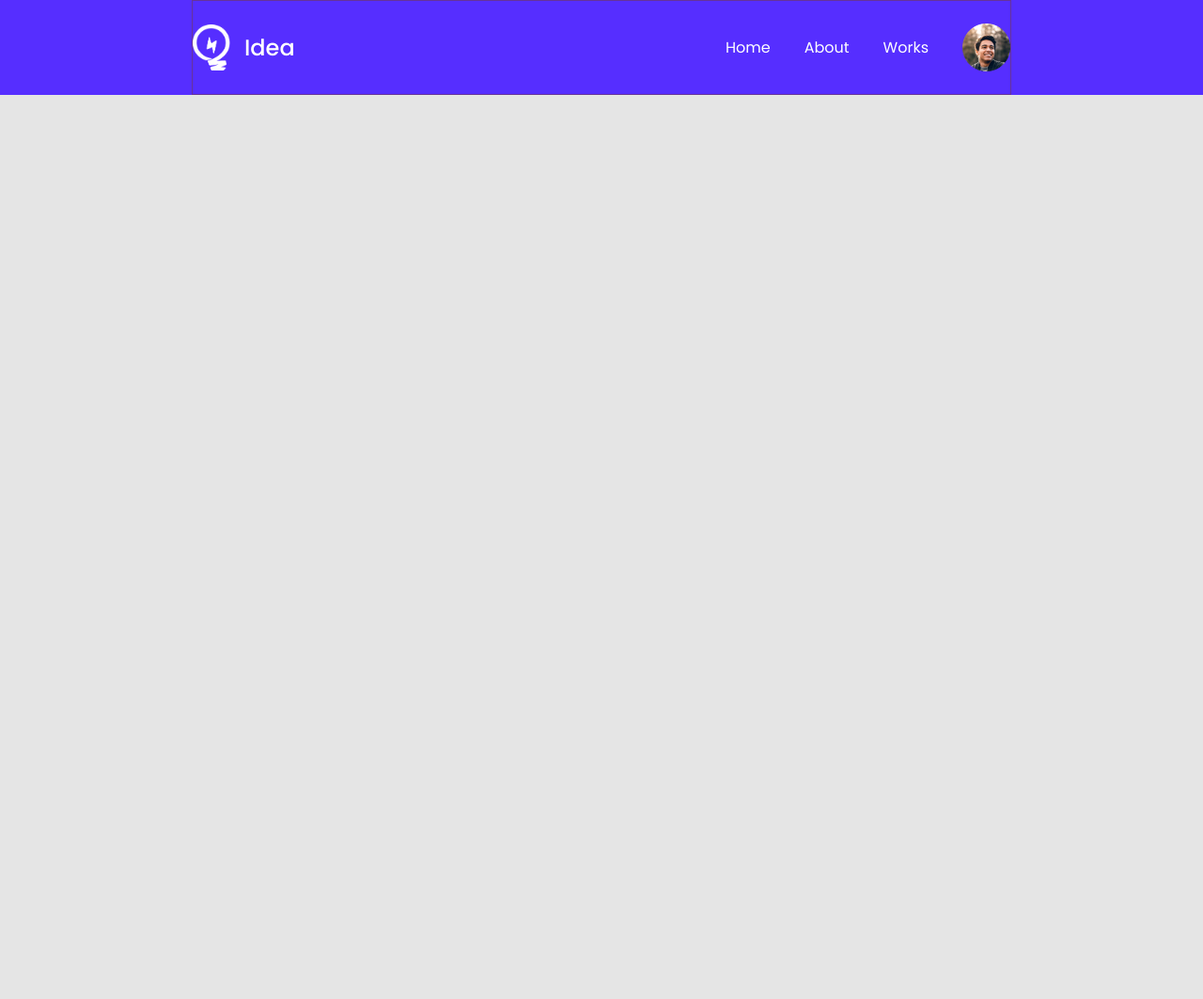
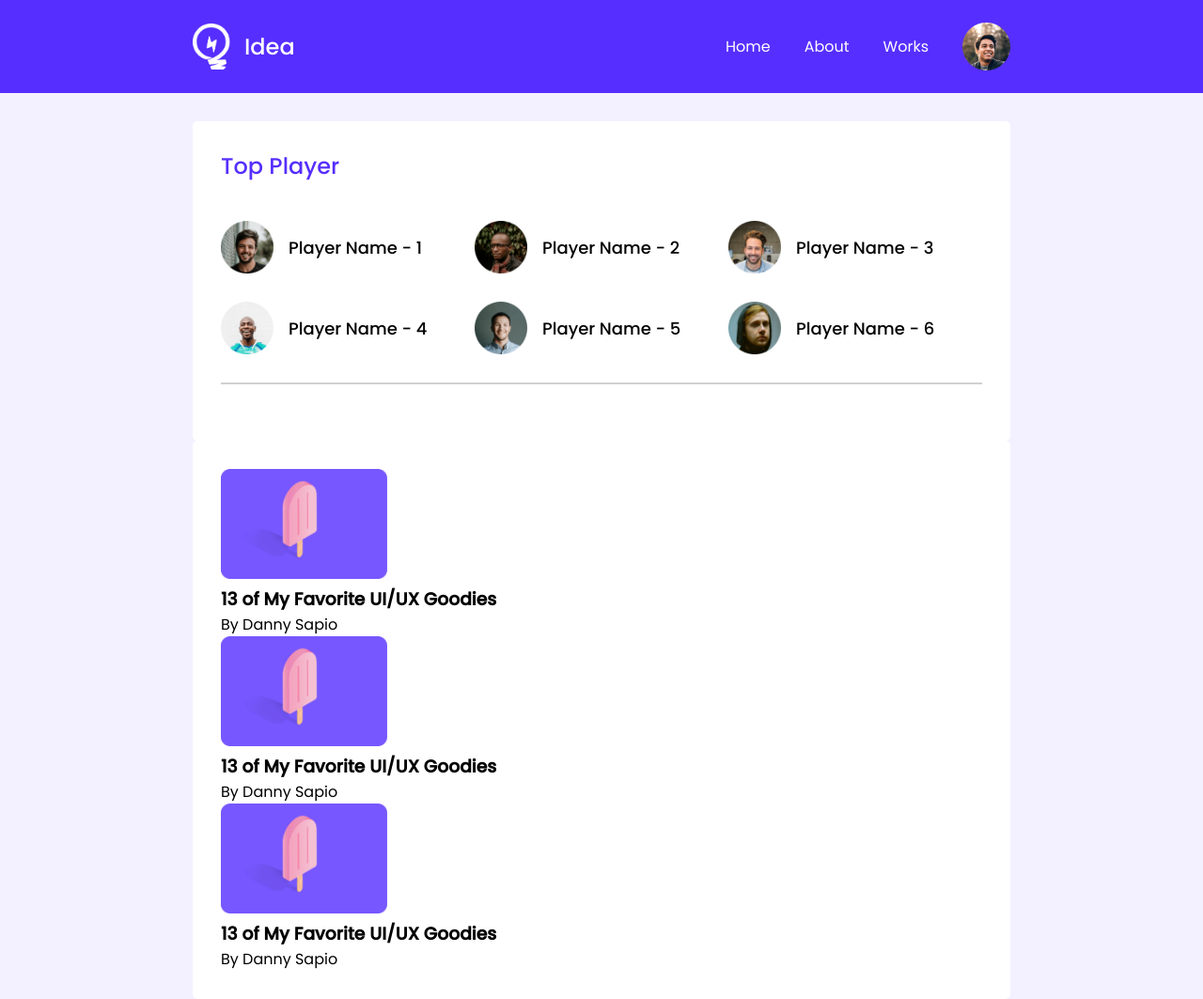
Before and after one commit to habib-sc/leaderboard-with-html-css, a plain HTML site: page index.html in a window 1280 px wide. Shown: the whole page at 94% size. Before the commit the page ends 800 px from the top, so only its background shows below. Drawn offline with Linux system fonts and the light colour scheme.

Commit message:
blog section started

```diff
--- a/index.html
+++ b/index.html
@@ -13,7 +13,7 @@
 
     <!-- Header Section Start -->
     <header class="header">
-        <nav class="container navbar">
+        <nav class="navbar">
                 <div class="header-left">
                     <img src="./images/icons/logo.png" alt="Logo Image">
                     <span>Idea</span>
@@ -28,5 +28,83 @@
     </header>
     <!-- Header Section End -->
 
+    <!-- Main Section Start -->
+    <main>
+        <!-- Top Player Section Start -->
+        <section class="container top-players-section">
+            <h1 class="section-title">Top Player</h1>
+            <div class="top-players">
+                <div class="player">
+                    <img src="./images/players/player-1.png" alt="">
+                    <h3>Player Name - 1</h3>
+                </div>
+                <div class="player">
+                    <img src="./images/players/player-2.png" alt="">
+                    <h3>Player Name - 2</h3>
+                </div>
+                <div class="player">
+                    <img src="./images/players/player-3.png" alt="">
+                    <h3>Player Name - 3</h3>
+                </div>
+                <div class="player">
+                    <img src="./images/players/player-4.png" alt="">
+                    <h3>Player Name - 4</h3>
+                </div>
+                <div class="player">
+                    <img src="./images/players/player-5.png" alt="">
+                    <h3>Player Name - 5</h3>
+                </div>
+                <div class="player">
+                    <img src="./images/players/player-6.png" alt="">
+                    <h3>Player Name - 6</h3>
+                </div>
+            </div>
+            <hr>
+        </section>
+        <!-- Top Player Section End -->
+
+        <!-- Top Blogs Section Start -->
+        <section class="container">
+            <div class="top-blogs">
+                <!-- Article Start -->
+                <article class="blog">
+                    <div class="blog-thumbnail">
+                        <img src="./images/blogs/blog-1.png" alt="Blog thumbnail">
+                    </div>
+                    <div class="blog-info">
+                        <h3>13 of My Favorite
+                            UI/UX Goodies</h3>
+                        <p>By <span>Danny Sapio</span></p>
+                    </div>
+                </article>
+                <article class="blog">
+                    <div class="blog-thumbnail">
+                        <img src="./images/blogs/blog-1.png" alt="Blog thumbnail">
+                    </div>
+                    <div class="blog-info">
+                        <h3>13 of My Favorite
+                            UI/UX Goodies</h3>
+                        <p>By <span>Danny Sapio</span></p>
+                    </div>
+                </article>
+                <article class="blog">
+                    <div class="blog-thumbnail">
+                        <img src="./images/blogs/blog-1.png" alt="Blog thumbnail">
+                    </div>
+                    <div class="blog-info">
+                        <h3>13 of My Favorite
+                            UI/UX Goodies</h3>
+                        <p>By <span>Danny Sapio</span></p>
+                    </div>
+                </article>
+                <!-- Article End -->
+            </div>
+        </section>
+        <!-- Top Blogs Section Start -->
+
+
+    </main>
+     <!-- Main Section End -->
+
 </body>
 </html>
--- a/style.css
+++ b/style.css
@@ -8,15 +8,32 @@
     padding: 0;
 }
 body{
-    background-color: #E5E5E5;
+    background-color: #F3F1FF;
     font-family: 'Poppins', sans-serif;
 
 }
-.container{
+main{
     width: 870px;
-    border: 1px solid rebeccapurple;
+    margin: 0 auto;
 }
+section{
+    background-color: white;
+    border-radius: 5px;
+    padding: 30px;
+}
+.section-title{
+    color: #562EFF;
+    font-family: 'Poppins', sans-serif;
+    font-size: 24px;
+    font-weight: 500;
+    line-height: 36px;
+    margin-bottom: 40px;
 
+}
+hr{
+    border: 1px solid #D1D1D1;
+    margin: 30px 0;
+}
 /* Utility End */
 
 /* Navbar Start */
@@ -40,6 +57,7 @@ body{
     font-weight: 500;
 }
 .navbar{
+    width: 870px;
     display: flex;
     justify-content: space-between;
     padding: 24px 0;
@@ -60,3 +78,37 @@ body{
     width: 51px;
 }
 /* Navbar End */
+
+
+/* Top Player Section Start */
+.top-players-section{
+    margin-top: 30px;
+}
+.player img{
+    width: 56px;
+    margin-right: 16px;
+}
+.player h3{
+    font-size: 18px;
+    font-weight: 500;
+}
+.top-players{
+    display: grid;
+    grid-template-columns: repeat(3, 1fr);
+    grid-row-gap: 30px;
+}
+.player{
+    display: flex;
+    align-items: center;
+}
+
+/* Top Player Section End */
+
+
+/* Top Blogs Section Start */
+
+.blog-thumbnail img{
+    width: 177px;
+}
+
+/* Top Blogs Section End */
```
